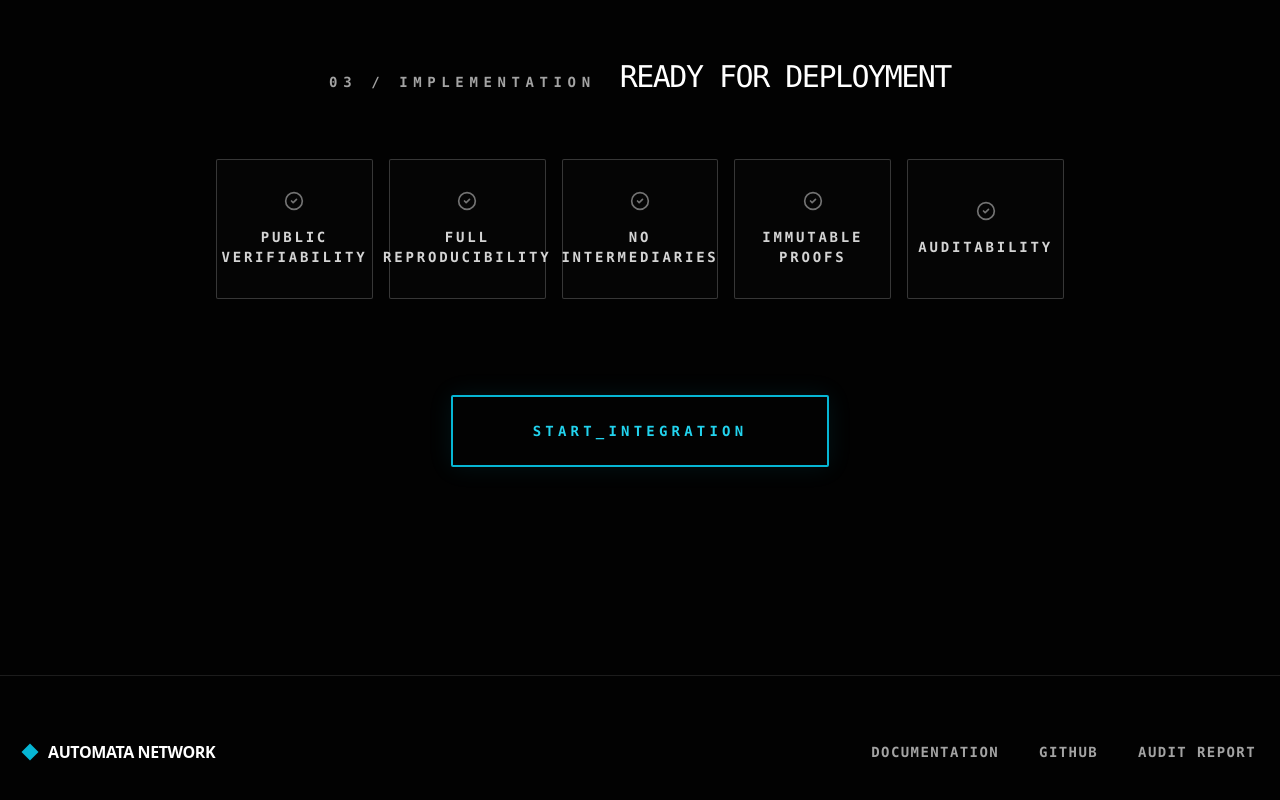
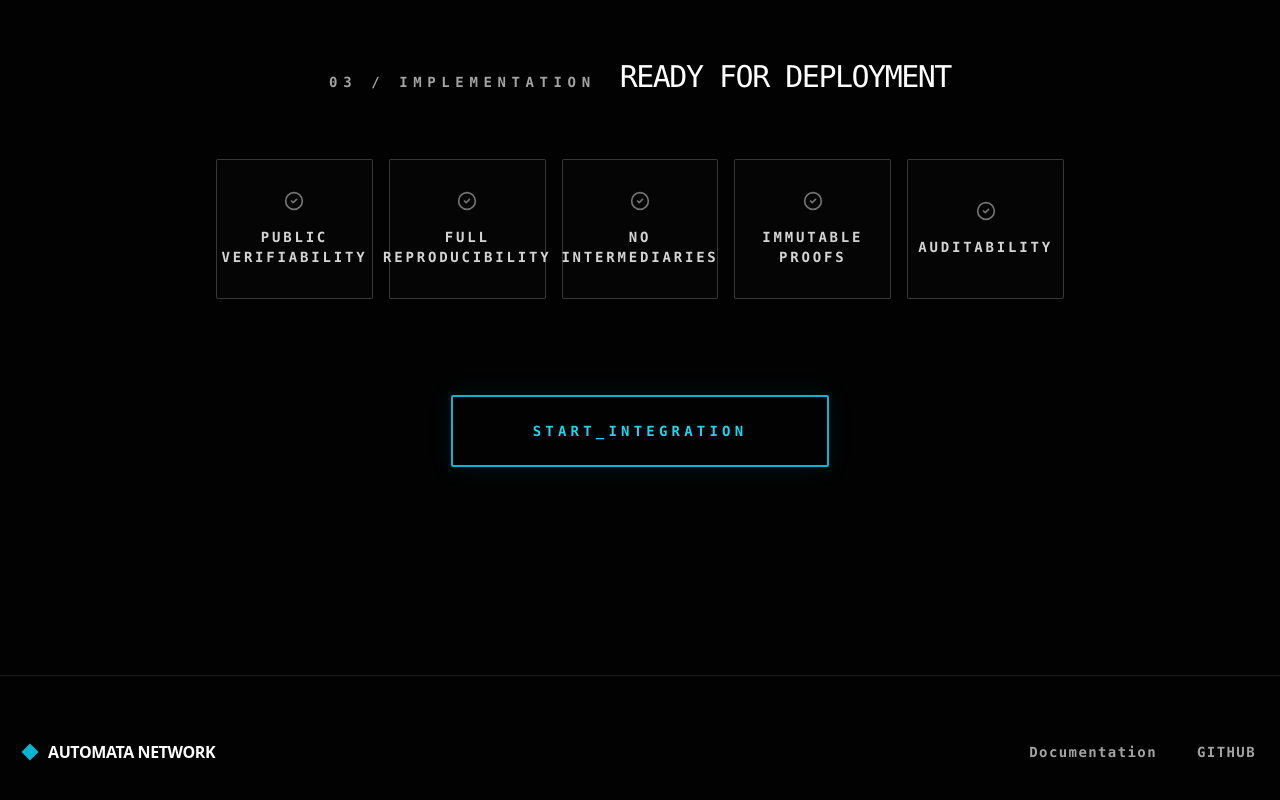
Before and after one commit to yaoxin-jing/tpm_workload_measurement, a React (Vite) app: page / in a window 1280 px wide. Shown: the part 2567-3367 px from the top of the page. Built offline with nearby package versions, Linux system fonts and the light colour scheme.

Commit message:
fix api link

```diff
--- a/App.tsx
+++ b/App.tsx
@@ -92,9 +92,8 @@ function App() {
              <span className="text-base font-bold tracking-tight text-white uppercase">AUTOMATA NETWORK</span>
           </div>
           <div className="flex flex-wrap justify-center items-center gap-10 text-sm font-mono text-neutral-400 uppercase tracking-widest font-bold">
-            <a href="#" className="hover:text-cyan-400 transition-colors">Documentation</a>
-            <a href="#" className="hover:text-cyan-400 transition-colors">GitHub</a>
-            <a href="#" className="hover:text-cyan-400 transition-colors">Audit Report</a>
+            <button onClick={() => setView(ViewState.DOCS)} className="hover:text-cyan-400 transition-colors cursor-pointer">Documentation</button>
+            <a href="https://github.com/automata-network/automata-tpm-attestation" target="_blank" rel="noreferrer" className="hover:text-cyan-400 transition-colors">GitHub</a>
           </div>
         </div>
       </footer>
```
